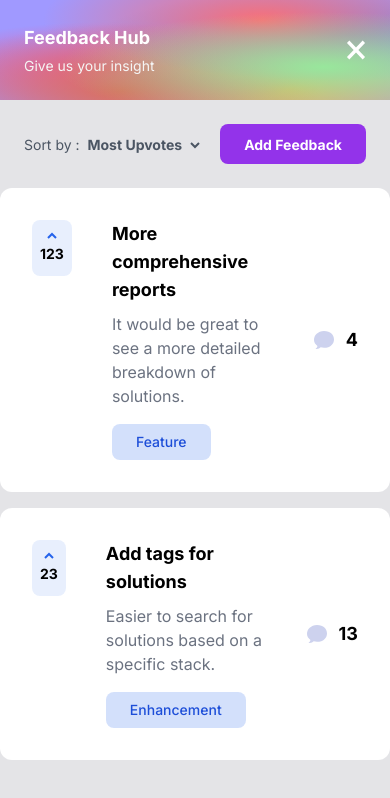
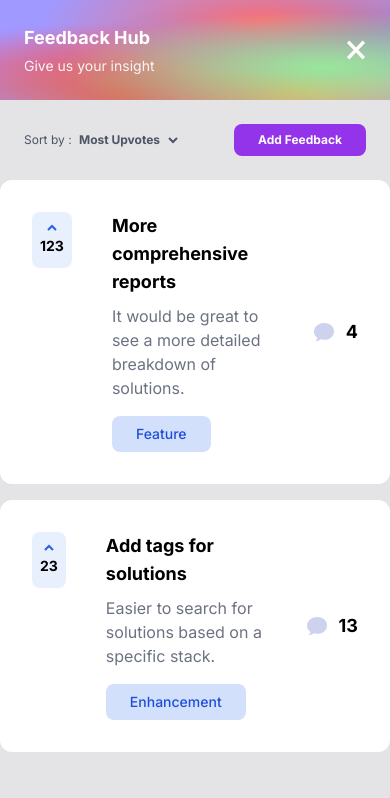
Before and after one commit to katsuragawaa/feedback-hub, a Vue app: page / in a window 390 px wide. Shown: the top 798 px of the page. Built offline with nearby package versions, Linux system fonts and the light colour scheme.

Commit message:
Ajust text size for small devices

```diff
--- a/src/components/feedback-toolbar/AddFeedbackButton.vue
+++ b/src/components/feedback-toolbar/AddFeedbackButton.vue
@@ -1,7 +1,7 @@
 <template>
   <router-link :to="{ name: 'NewFeedback' }">
     <button class="bg-purple-600 py-2 px-6 rounded-lg hover:brightness-125 duration-300">
-      <span class="text-sm font-bold">Add Feedback</span>
+      <span class="font-bold">Add Feedback</span>
     </button>
   </router-link>
 </template>
--- a/src/components/feedback-toolbar/FeedbackToolbar.vue
+++ b/src/components/feedback-toolbar/FeedbackToolbar.vue
@@ -5,7 +5,7 @@ import AddFeedbackButton from './AddFeedbackButton.vue';
 
 <template>
   <div
-    class="w-full h-fit p-6 bg-[#373f68] rounded-xl text-white flex justify-between items-center md:mt-[100px] md:rounded-none md:bg-transparent"
+    class="w-full h-fit p-6 bg-[#373f68] rounded-xl text-white sm:text-sm text-xs flex justify-between items-center md:mt-[100px] md:rounded-none md:bg-transparent"
   >
     <div class="flex items-center">
       <img class="w-7 h-7 md:hidden" src="../../assets/suggestions/icon-suggestions.svg" />
--- a/src/components/feedback-toolbar/SortBySelector.vue
+++ b/src/components/feedback-toolbar/SortBySelector.vue
@@ -43,7 +43,7 @@ const selectOption = (option: SortBy) => {
   <div class="flex items-center justify-center">
     <div class="relative inline-block text-left">
       <button
-        class="inline-flex items-center justify-center w-full text-sm transition duration-150 ease-in-out text-gray-300 md:text-gray-600 hover:brightness-200 md:hover:brightness-0"
+        class="inline-flex items-center justify-center w-full transition duration-150 ease-in-out text-gray-300 md:text-gray-600 hover:brightness-200 md:hover:brightness-0"
         type="button"
         @click="dropdownVisibility = !dropdownVisibility"
       >
```
